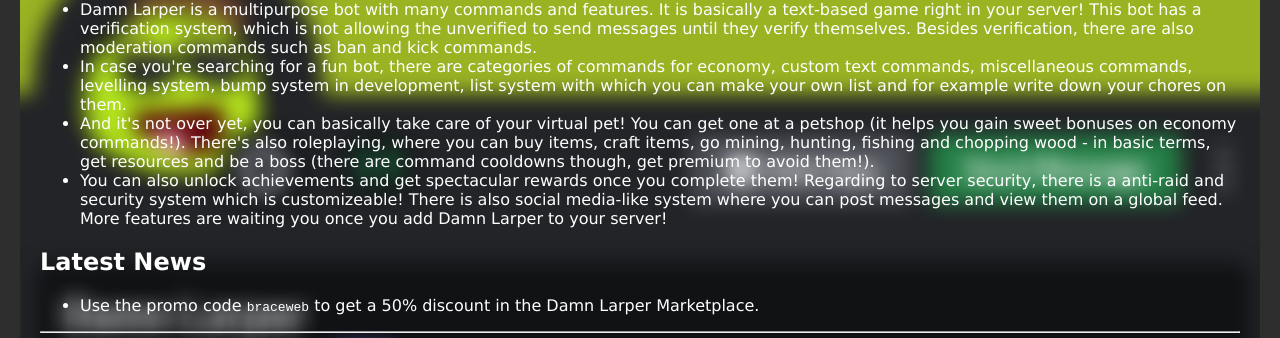
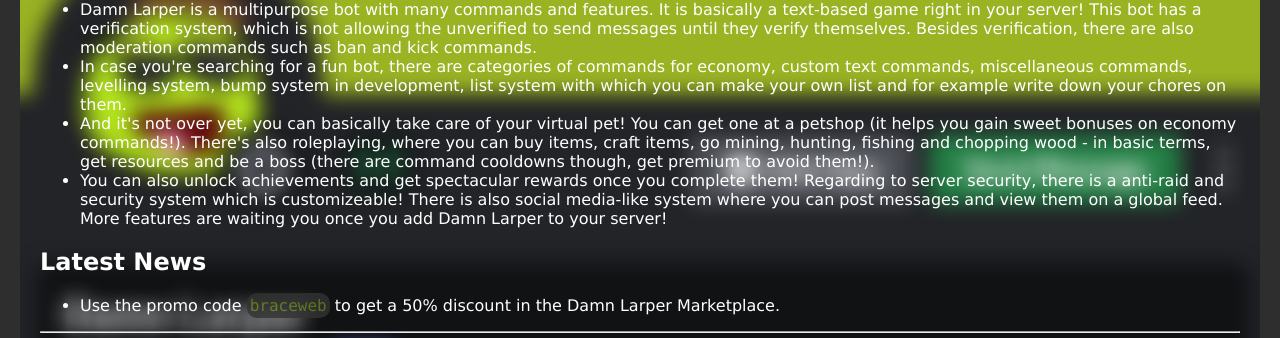
Before and after one commit to bracesoftware/web, a plain HTML site: page damnlarper.html in a window 1280 px wide. Shown: the part 582-920 px from the top of the page. Drawn offline with Linux system fonts and the light colour scheme.

Commit message:
add code in css

```diff
--- a/brace_styles.css
+++ b/brace_styles.css
@@ -361,3 +361,14 @@ body.loaded #loader-wrapper {
     opacity: 0;
     pointer-events: none; /* Onemogućava klikanje dok je loader vidljiv */
 }
+
+/*****/
+code {
+	font-size: 16px;
+	background-color: #333;
+	opacity: 0.8;
+	font-family: Consolas;
+	border-radius: 10px;
+	padding: 3px 3px;
+	color: #6c8b21;
+}
```
